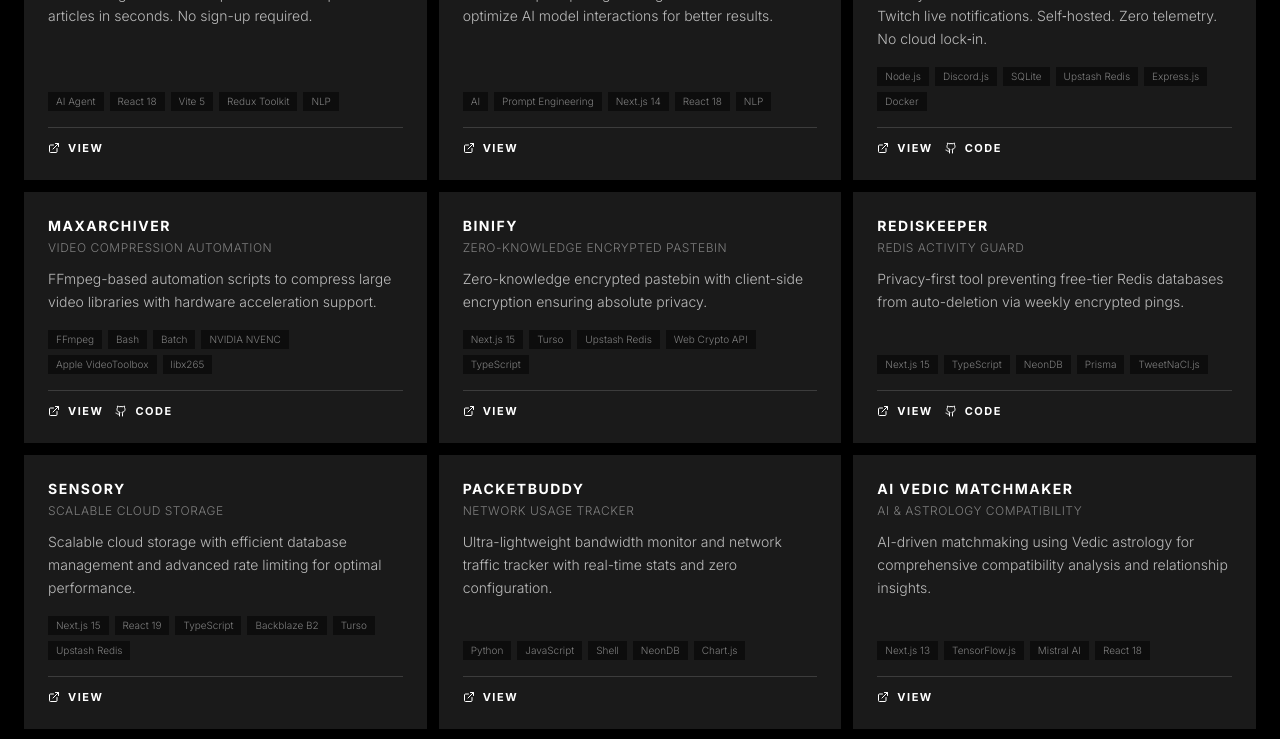
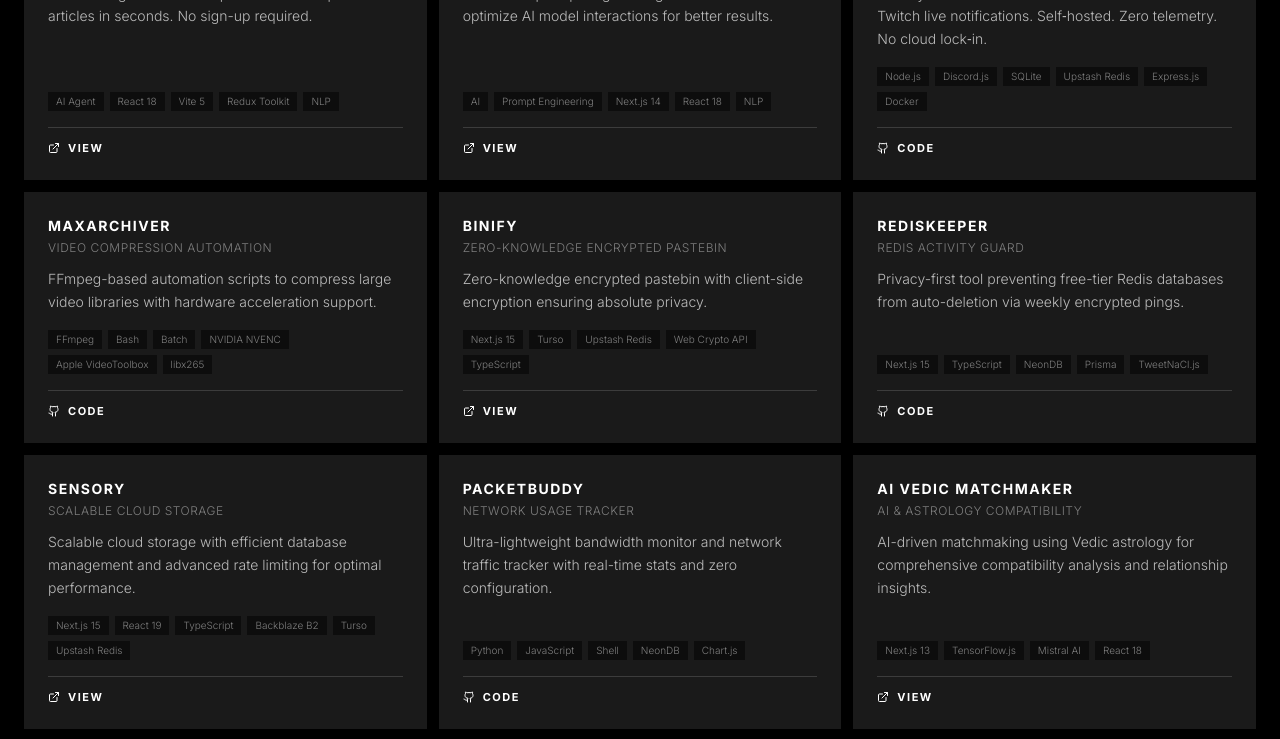
Before and after one commit to instax-dutta/Portfoliov4, a Next.js app: page /projects in a window 1280 px wide. Shown: the part 700-1439 px from the top of the page. Built offline with nearby package versions, Linux system fonts and the light colour scheme.

Commit message:
fix: only show relevant icon button per project link type

```diff
--- a/app/projects/ProjectsClient.tsx
+++ b/app/projects/ProjectsClient.tsx
@@ -186,6 +186,7 @@ export default function Projects() {
                   ))}
                 </div>
                 <div className="flex items-center gap-3 pt-3 border-t border-bmw-hairline">
+                  {project.link && !project.link.startsWith("https://github.com/") && (
                     <a
                       href={project.link}
                       target="_blank"
@@ -195,9 +196,10 @@ export default function Projects() {
                       <ExternalLink className="w-3 h-3" />
                       View
                     </a>
-                  {project.github && (
+                  )}
+                  {(project.github || project.link?.startsWith("https://github.com/")) && (
                     <a
-                      href={project.github}
+                      href={project.github || project.link}
                       target="_blank"
                       rel="noopener noreferrer"
                       className="bmw-text-link text-[11px]"
```
Lines whose indentation alone changed are shown as unchanged.
